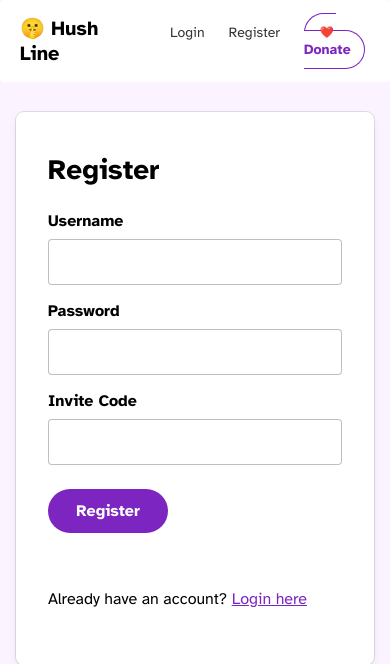
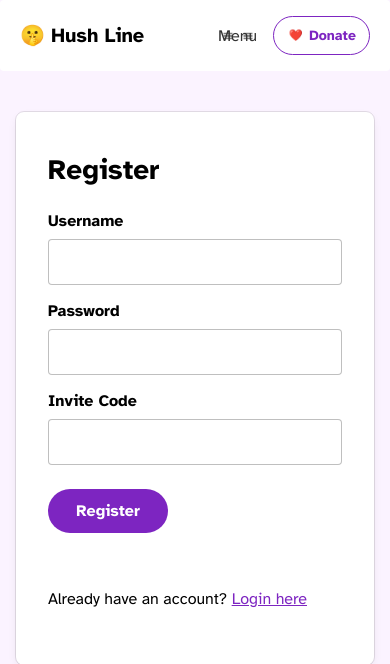
Before and after one commit to glenn-sorrentino/hosted-line, a Flask app: page /register in a window 390 px wide. Shown: the top 664 px of the page. Run offline with Flask 3, Linux system fonts and the light colour scheme; some web fonts are replaced.

Commit message:
add mobile nav

```diff
--- a/static/style.css
+++ b/static/style.css
@@ -119,6 +119,11 @@ header h1 {
 	font-size: 1.25rem;
 }
 
+header nav {
+	display: flex;
+	align-items: center;
+}
+
 header nav ul {
 	display: flex;
 	gap: 1.5rem;
@@ -160,9 +165,8 @@ h1.submit {
 	margin-bottom: .5rem;
 }
 
-header .btn {
-	padding: .625rem .825rem;
-	font-size: .875rem;
+header nav .mobileNav {
+	display: none;
 }
 
 label {
@@ -174,6 +178,8 @@ label {
 p.meta {
 	font-size: .875rem;
 	color: #595959;
+	display: flex;
+	align-items: center;
 }
 
 h1 + p.meta {
@@ -223,6 +229,14 @@ button,
 	margin: .5rem 0;
 }
 
+header .btn {
+	padding: .625rem .825rem;
+	font-size: .875rem;
+	margin-left: 1rem;
+	min-width: initial;
+	min-height: initial;
+}
+
 .formBody input[type="submit"],
 .formBody button,
 .btn {
@@ -231,6 +245,11 @@ button,
 	border: 1px solid #7D25C1;
 	border-radius: 50vw;
 	font-family: 'Atkinson Bold', sans-serif;
+}
+
+.mobileNav {
+	background-image: url('icon-menu.png');
+	background-size: contain;
 }
 
 .btn .emoji {
@@ -247,8 +266,16 @@ textarea {
 	height: 240px;
 }
 
-@media only screen and (max-width: 480px) {
+@media only screen and (max-width: 640px) {
 	.container {
 		min-width: initial;
 	}
+
+	header nav ul {
+		display: none;
+	}
+
+	header nav .mobileNav {
+		display: initial;
+	}
 }
--- a/templates/base.html
+++ b/templates/base.html
@@ -2,6 +2,7 @@
 <html lang="en">
 <head>
     <meta charset="UTF-8">
+    <meta name="viewport" content="width=device-width, initial-scale=1">
     <title>{% block title %}{% endblock %} - Hushline</title>
     <link rel="stylesheet" href="{{ url_for('static', filename='style.css') }}">
 </head>
@@ -11,20 +12,22 @@
         <h1>🤫 Hush Line</h1>
         {% if 'user_id' in session and 'username' in session %}
             <nav>
+                <a class="mobileNav btnIcon" aria-label="Navigation menu">Menu</a>
                 <ul>
                     <li><a href="{{ url_for('inbox', username=session.username) }}">Inbox</a></li>
                     <li><a href="{{ url_for('submit_message', username=session.username) }}">Submit Message</a></li>
                     <li><a href="{{ url_for('settings') }}">@{{ session['username'] }}</a></li>
-                    <li><a class="btn" href="https://opencollective.com/scidsg/"><span class="emoji">❤️</span> Donate</a></li>
                 </ul>
+                <a class="btn" href="https://opencollective.com/scidsg/"><span class="emoji">❤️</span> Donate</a>
             </nav>
             {% else %}
             <nav>
+                <a class="mobileNav btnIcon" aria-label="Navigation menu">Menu</a>
                 <ul>
                     <li><a href="{{ url_for('login') }}">Login</a></li>
                     <li><a href="{{ url_for('register') }}">Register</a></li>
-                    <li><a class="btn" href="https://opencollective.com/scidsg/"><span class="emoji">❤️</span> Donate</a></li>
                 </ul>
+                <a class="btn" href="https://opencollective.com/scidsg/"><span class="emoji">❤️</span> Donate</a>
             </nav>
             {% endif %}
     </header>
--- a/templates/submit_message.html
+++ b/templates/submit_message.html
@@ -4,7 +4,7 @@
 {% block content %}
     <h1 class="submit">Submit a Message to {{ username }}</h1>
     {% if user.pgp_key %}
-        <p class="meta"><img src="{{ url_for('static', filename='shield.png') }}"> Your message will be encrypted and only readable by {{ username }}</p>
+        <p class="meta">🔐 Your message will be encrypted and only readable by {{ username }}.</p>
         {% else %}
             <p class="meta">⚠️ Your message will NOT be encrypted. If this message is sensitive, ask {{ username }} to add a public PGP key.</p>
         {% endif %}
```
Also changed, not shown: static/icon-menu.png (added), static/shield.png (deleted).
